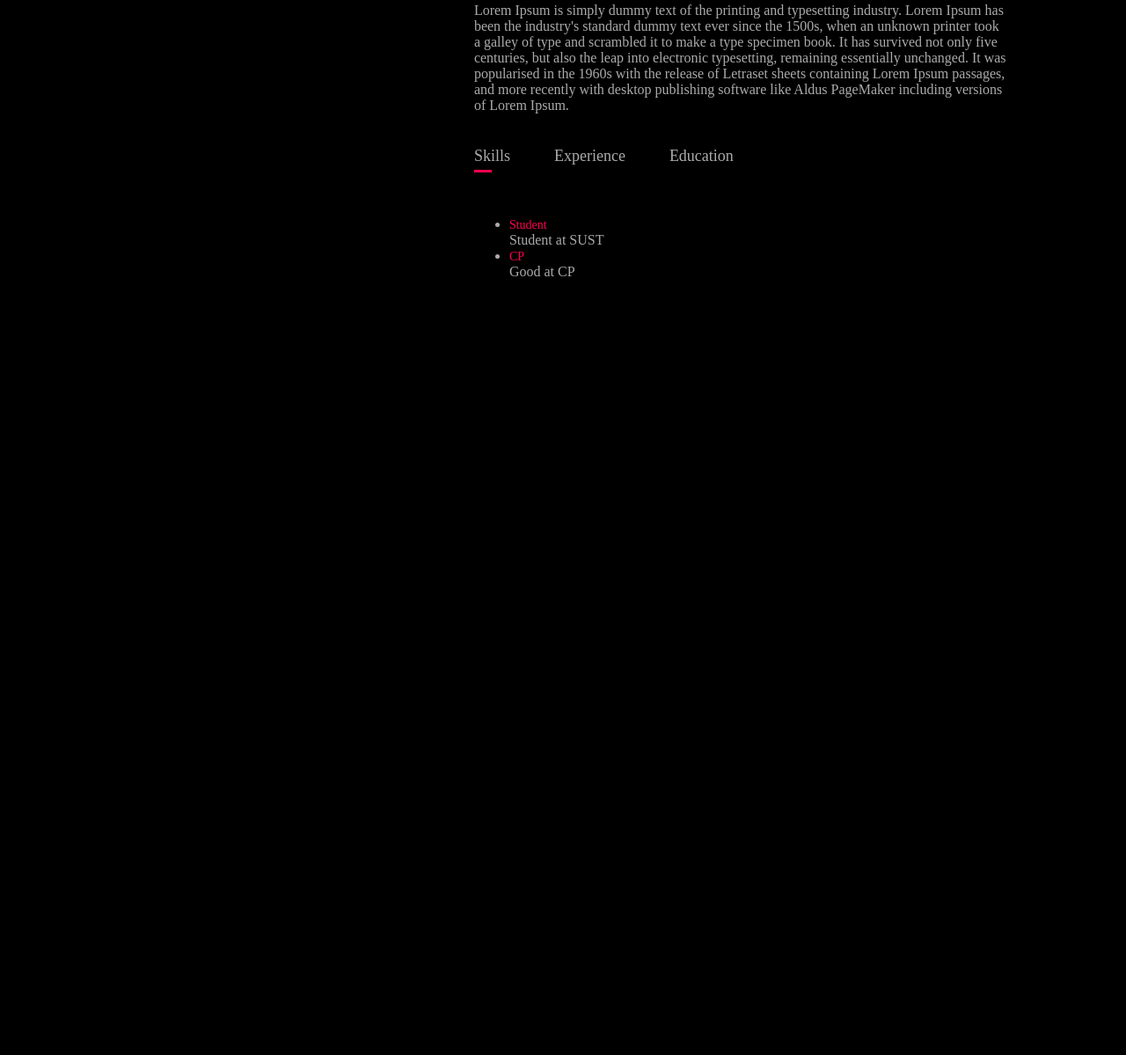
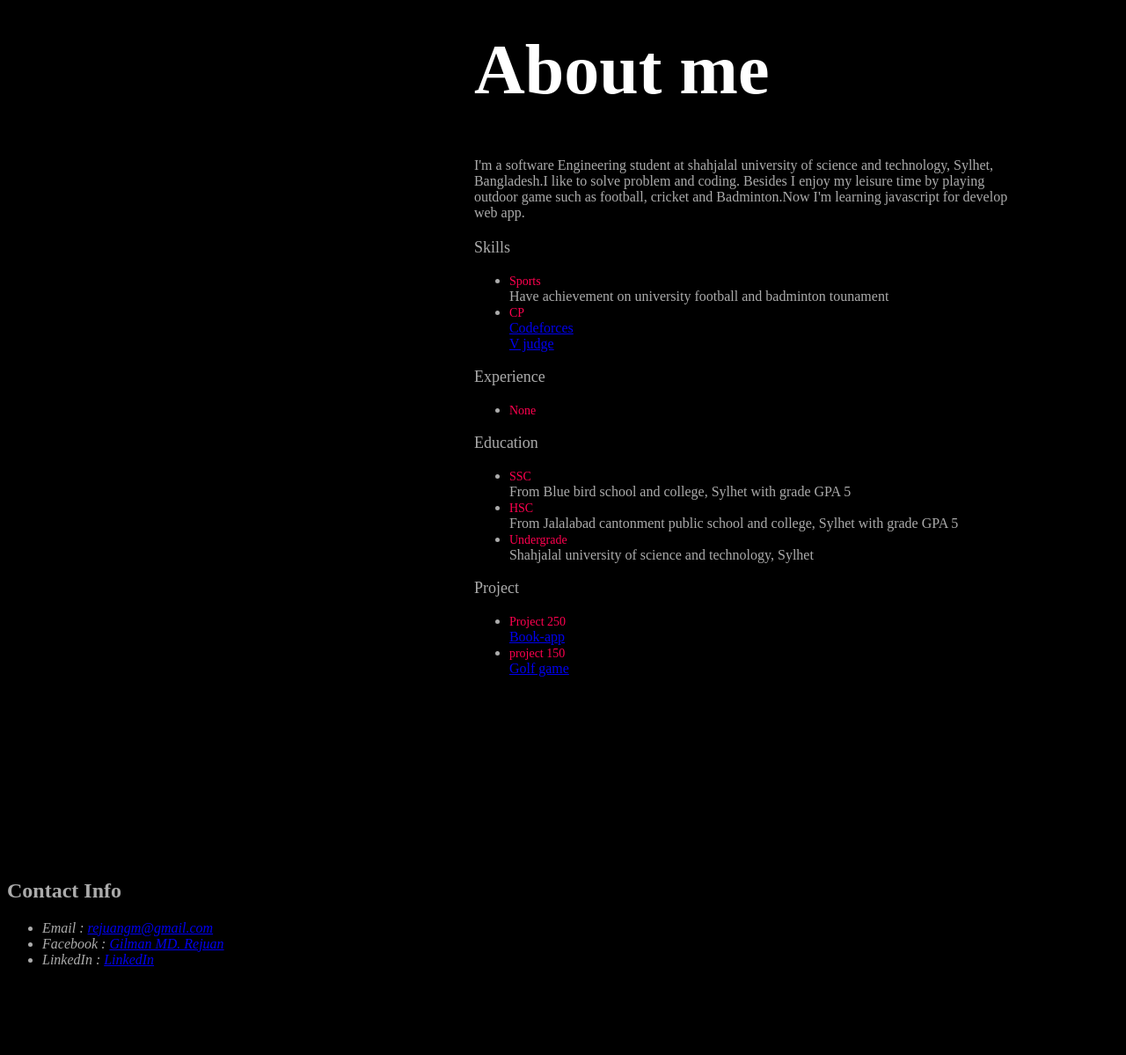
Before and after one commit to Gmanrejuan/portfolio_project, a plain HTML site: page test.html in a window 1280 px wide. Shown: the part 792-1991 px from the top of the page at 88% size. Before the commit the page ends 1224 px from the top, so only its background shows below. Drawn offline with Linux system fonts and the light colour scheme.

Commit message:
completed logo design added

```diff
--- a/style.css
+++ b/style.css
@@ -1,6 +1,7 @@
 .container{
 	padding: 10px 10%;
 }
+
 
 body{
 	background-color: #000000;
@@ -61,12 +62,12 @@ nav ul li a:hover::after{
 }
 
 .sub-title{
-	font-size: 60px;
+	font-size: 80px;
 	font-weight: 600;
 	color: #fff;
 }
 .tab-title{
-	display: flex;
+	display: block;
 	margin: 20px 0 40px;
 }
 .tab-link{
@@ -87,16 +88,25 @@ nav ul li a:hover::after{
 	transition: 0.5s;
 }
 
-.tab-link.active-link::after{
-	width: 50%;
+.tab-link{
+	width: 100%;
 }
 .tab-contents ul li span{
 	color: #ff004f;
 	font-size: 14px;
 }
 .tab-contents{
-	display: none;
+
 }
 .tab-contents.active-tab{
-	display: block;
+
 }
+
+#contact{
+	padding: 80px 0;
+	color: #ababab;
+}
+
+.contact_size{
+	font-size: 14px;
+}
--- a/test.html
+++ b/test.html
@@ -9,7 +9,7 @@
 	<div id="header">
 		<div class="container">
 			<nav>
-				<img src="logo.jpg" class="logo">
+				<img src="gilman.png" class="logo">
 				<ul>
 					<li><a href="#">Home</a></li>
 					<li><a href="#">About</a></li>
@@ -33,38 +33,60 @@
 				</div>
 				<div class="about-col-2">
 					<h1 class="sub-title">About me</h1>
-					<p>Lorem Ipsum is simply dummy text of the printing and typesetting industry. Lorem Ipsum has been the industry's standard dummy text ever since the 1500s, when an unknown printer took a galley of type and scrambled it to make a type specimen book. It has survived not only five centuries, but also the leap into electronic typesetting, remaining essentially unchanged. It was popularised in the 1960s with the release of Letraset sheets containing Lorem Ipsum passages, and more recently with desktop publishing software like Aldus PageMaker including versions of Lorem Ipsum.</p>
+					<p>I'm a software Engineering student at shahjalal university of science and technology, Sylhet, Bangladesh.I like to solve problem and coding. Besides I enjoy my leisure time by playing outdoor game such as football, cricket and Badminton.Now I'm learning javascript for develop web app.</p>
 					<div class="tab-title">
-						<p class="tab-link active-link" onclick="opentab('skills')">Skills</p>
-						<p class="tab-link" onclick="opentab('experience')">Experience</p>
-						<p class="tab-link" onclick="opentab('education')">Education</p>
-					</div>
+						<p class="tab-link " onclick="opentab('skills')">Skills</p>
 						<div class="tab-contents active-tab" id="skills">
 							<ul>
-							<li><span>Student</span><br>Student at SUST</li>
-							<li><span>CP</span><br>Good at CP</li>
+								<li><span>Sports</span><br>Have achievement on university football and badminton tounament</li>
+								<li><span>CP</span><br><a href="https://codeforces.com/profile/G.manrejuan">Codeforces</a><br><a href="https://vjudge.net/user/Gilman">V judge</a></li>
 
 							</ul>
 						</div>
+						<p class="tab-link" onclick="opentab('experience')">Experience</p>
 						<div class="tab-contents" id="experience">
 							<ul>
 								<li><span>None</span></li>
 
 							</ul>
 						</div>
+						<p class="tab-link" onclick="opentab('education')">Education</p>
 						<div class="tab-contents" id="education">
 							<ul>
-							<li><span>ssc</span><br>From bbsc sylhet</li>
-							<li><span>Hsc</span><br>jcpsc sylhet</li>
-							<li><span>Undergrade</span><br>sust  sylhet</li>
+								<li><span>SSC</span><br>From Blue bird school and college, Sylhet with grade GPA 5</li>
+								<li><span>HSC</span><br>From Jalalabad cantonment public school and college, Sylhet with grade GPA 5</li>
+								<li><span>Undergrade</span><br>Shahjalal university of science and technology, Sylhet</li>
 							</ul>
 						</div>
+						<p class="tab-link " onclick="opentab('skills')">Project</p>
+						<div class="tab-contents active-tab" id="skills">
+							<ul>
+								<li><span>Project 250</span><br><a href="https://github.com/Gmanrejuan/Book-App/blob/main/README.md">Book-app</a> </li>
+								<li><span>project 150</span><br><a href="https://github.com/Gmanrejuan/Golf_Game_SFML_GAME">Golf game</a> </li>
+
+							</ul>
+						</div>
+					</div>
+
+
+
 				</div>
 			</div>
 		</div>
 	</div>
 	<!--------about------->
 
+	<div id="contact">
+		<h2>Contact Info</h2>
+		<address>
+			<ul clas=  "contact_size">
+				<li>Email : <a href="https://mail.google.com/mail/u/0/#sent">rejuangm@gmail.com</a></li>
+				<li>Facebook : <a href="https://www.facebook.com/profile.php?id=61553226475159">Gilman MD. Rejuan</a></li>
+				<li>LinkedIn : <a href="https://www.linkedin.com/">LinkedIn</a></li>
+			</ul>
+		</address>
+	</div>
+
 
 </body>
 </html>
```
Also changed, not shown: download (1).jpeg (deleted), gilman.png (added), 1 other file. Lines whose indentation alone changed are shown as unchanged.
